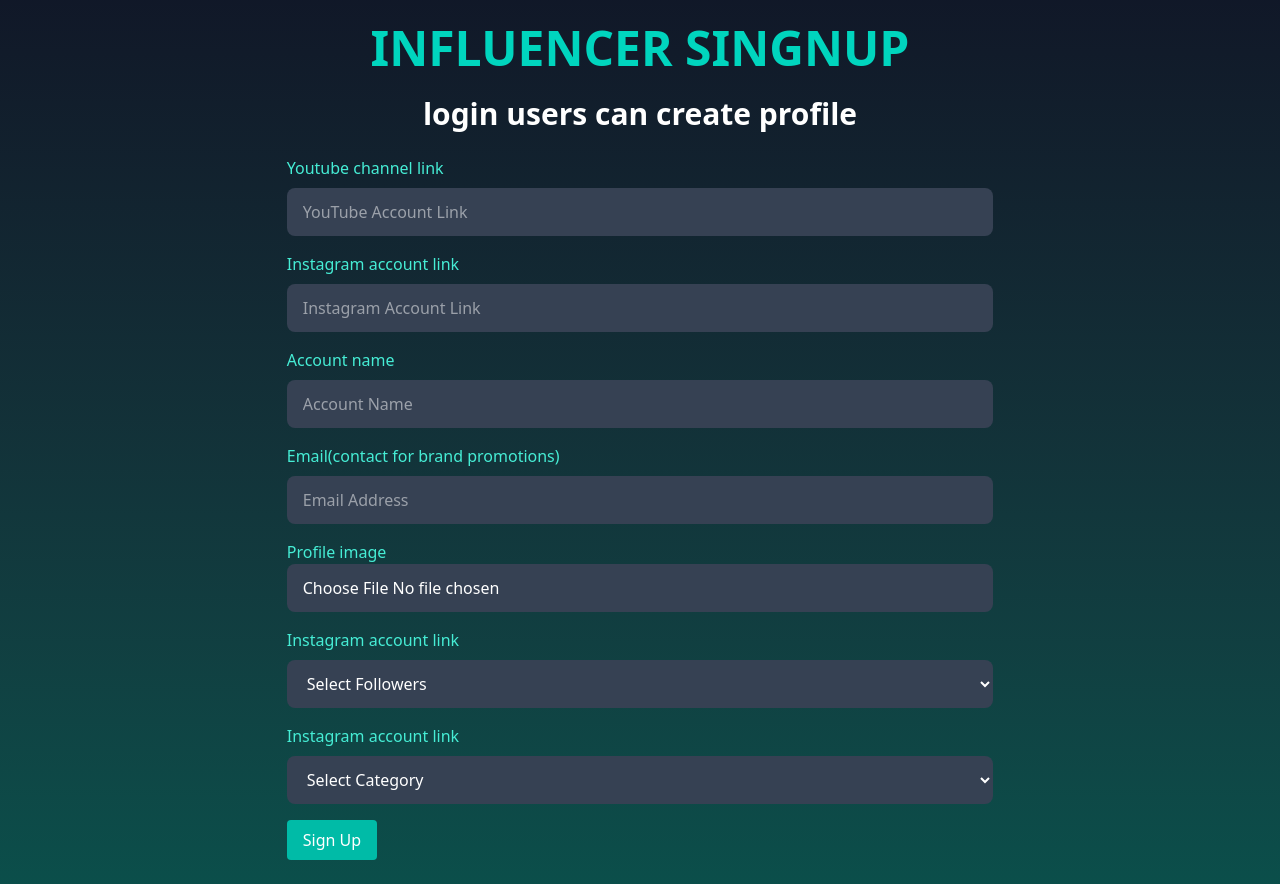
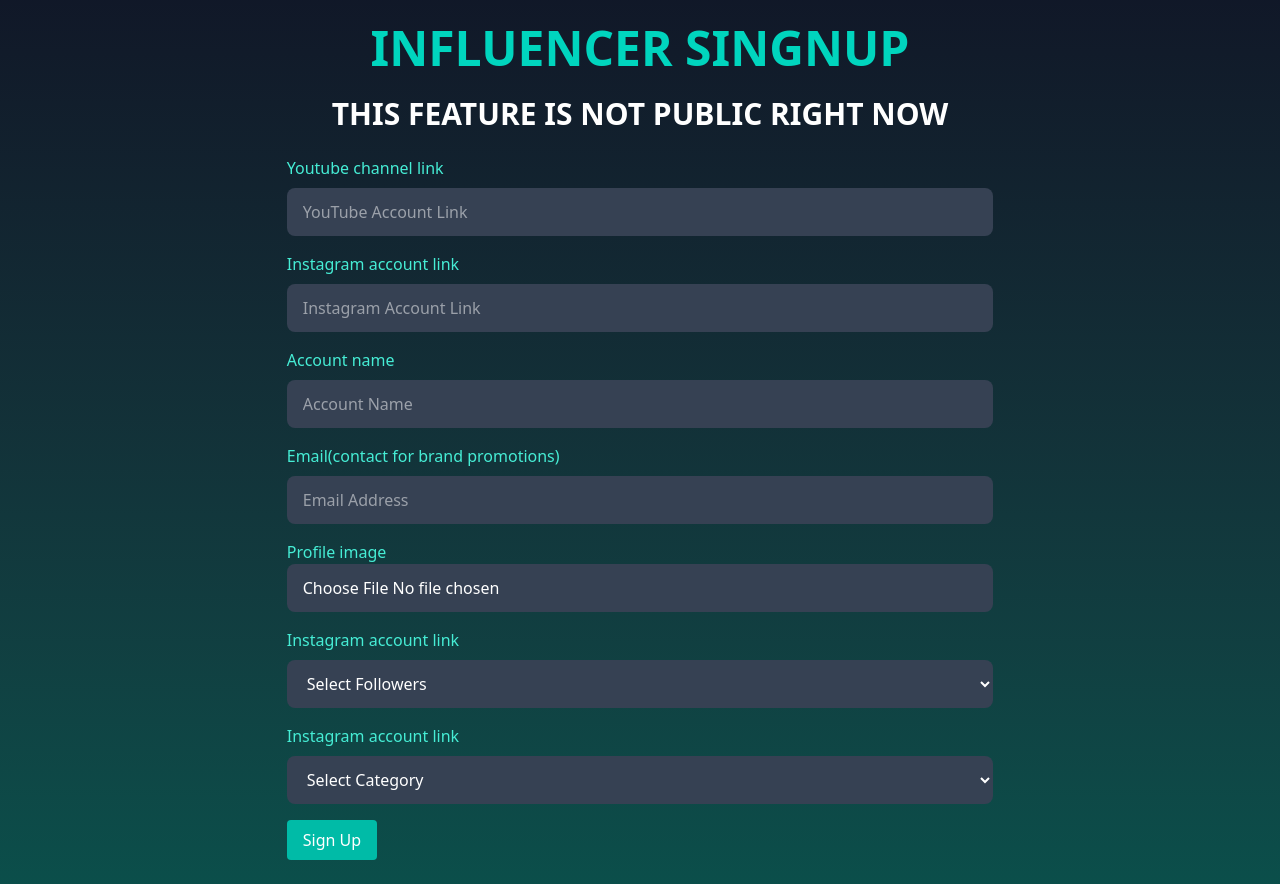
Before and after one commit to Ankurks1506/social-place, a React (Vite) app: page /influencersignup in a window 1280 px wide. Built offline with nearby package versions, Linux system fonts and the light colour scheme.

Commit message:
Update InfluencerSignup.jsx

```diff
--- a/src/pages/influencersingnup/InfluencerSignup.jsx
+++ b/src/pages/influencersingnup/InfluencerSignup.jsx
@@ -81,7 +81,7 @@ const InfluencerSignup = () => { // Define signup form component
   return ( // Render JSX
     <div className="min-h-screen bg-gradient-to-b from-gray-900 to-teal-900 text-white flex flex-col items-center justify-center p-6 relative">
       <h2 className="text-teal-400 text-5xl font-bold mb-6">INFLUENCER SINGNUP</h2>
-      <h2 className="text-white-400 text-3xl font-bold mb-6">login users can create profile</h2>
+      <h2 className="text-white-400 text-3xl font-bold mb-6">THIS FEATURE IS NOT PUBLIC RIGHT NOW</h2>
       {error && <p className="text-red-500 mb-4">{error}</p>}
       {success && <p className="text-green-500 mb-4">{success}</p>}
       <form onSubmit={handleSubmit} className="space-y-4">
```
